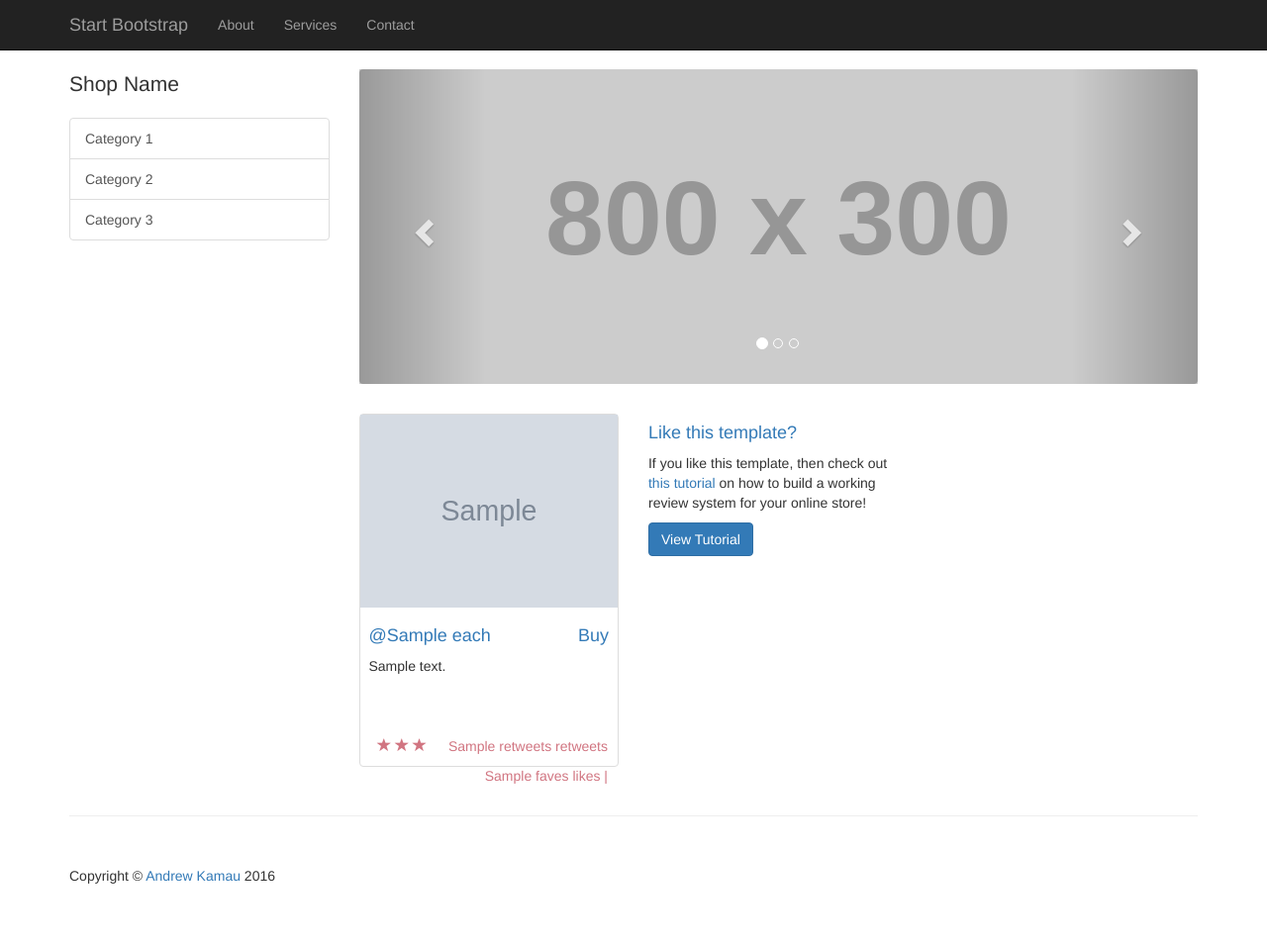
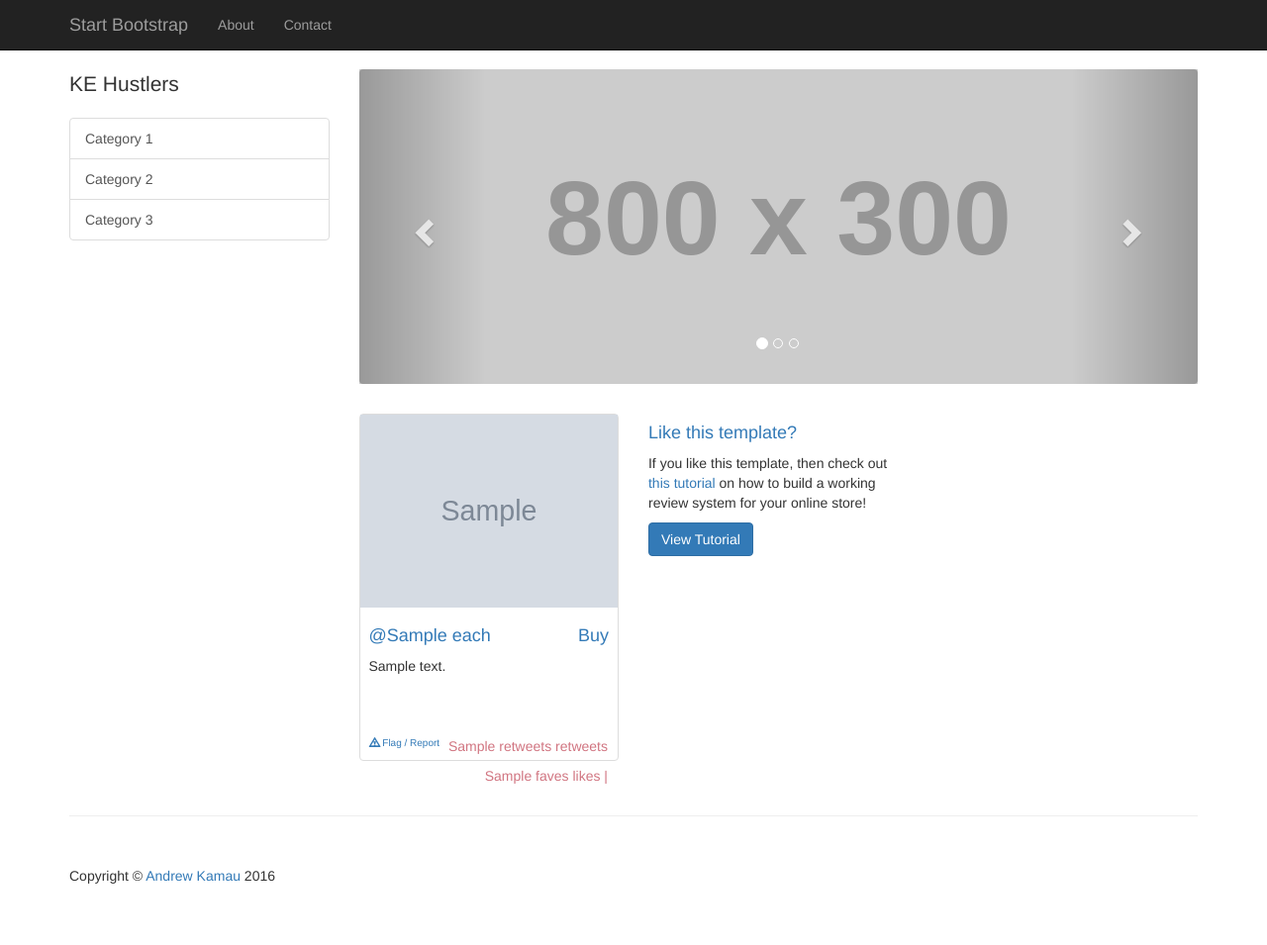
Before and after one commit to andkamau/twitter-biz-ke, a Flask app: template app/templates/index.html in a window 1280 px wide. Shown: the whole page at 99% size. Run offline with Flask 2, Linux system fonts and the light colour scheme; the template is opened without the code that fills it: most values are stand-ins (such as "Sample title", 1, 10 or a date in 2020); some libraries are stand-ins or nearby versions.

Commit message:
incremental touches

```diff
--- a/app/__init__.py
+++ b/app/__init__.py
@@ -25,7 +25,7 @@ def get_data():
         resultset = []
         for result in db.keys('*'):
             resultset.append(eval(db.get(result)))
-            if len(resultset) > 20:
+            if len(resultset) > 300:
                 break
 
         print "*" * 40
--- a/app/static/css/shop-homepage.css
+++ b/app/static/css/shop-homepage.css
@@ -52,3 +52,7 @@ body {
 footer {
     margin: 50px 0;
 }
+.small {
+    font-size: 10px;
+    color: #c55907;
+}
--- a/app/templates/index.html
+++ b/app/templates/index.html
@@ -49,9 +49,6 @@
                         <a href="#">About</a>
                     </li>
                     <li>
-                        <a href="#">Services</a>
-                    </li>
-                    <li>
                         <a href="#">Contact</a>
                     </li>
                 </ul>
@@ -67,7 +64,7 @@
         <div class="row">
 
             <div class="col-md-3">
-                <p class="lead">Shop Name</p>
+                <p class="lead">KE Hustlers</p>
                 <div class="list-group">
                     <a href="#" class="list-group-item">Category 1</a>
                     <a href="#" class="list-group-item">Category 2</a>
@@ -122,12 +119,8 @@
                             <div class="ratings">
                                 <p class="pull-right"> {{ each['retweets'] }} retweets</p>
                                 <p class="pull-right">{{ each['faves'] }} likes |</p>
-                                <p>
-                                    <span class="glyphicon glyphicon-cluster"></span>
-                                    <span class="glyphicon glyphicon-cluster"></span>
-                                    <span class="glyphicon glyphicon-star"></span>
-                                    <span class="glyphicon glyphicon-star"></span>
-                                    <span class="glyphicon glyphicon-star"></span>
+                                <p class="small">
+                                   <a href="#"><span class="glyphicon glyphicon-warning-sign"></span> Flag / Report</a>
                                 </p>
                             </div>
                         </div>
```
